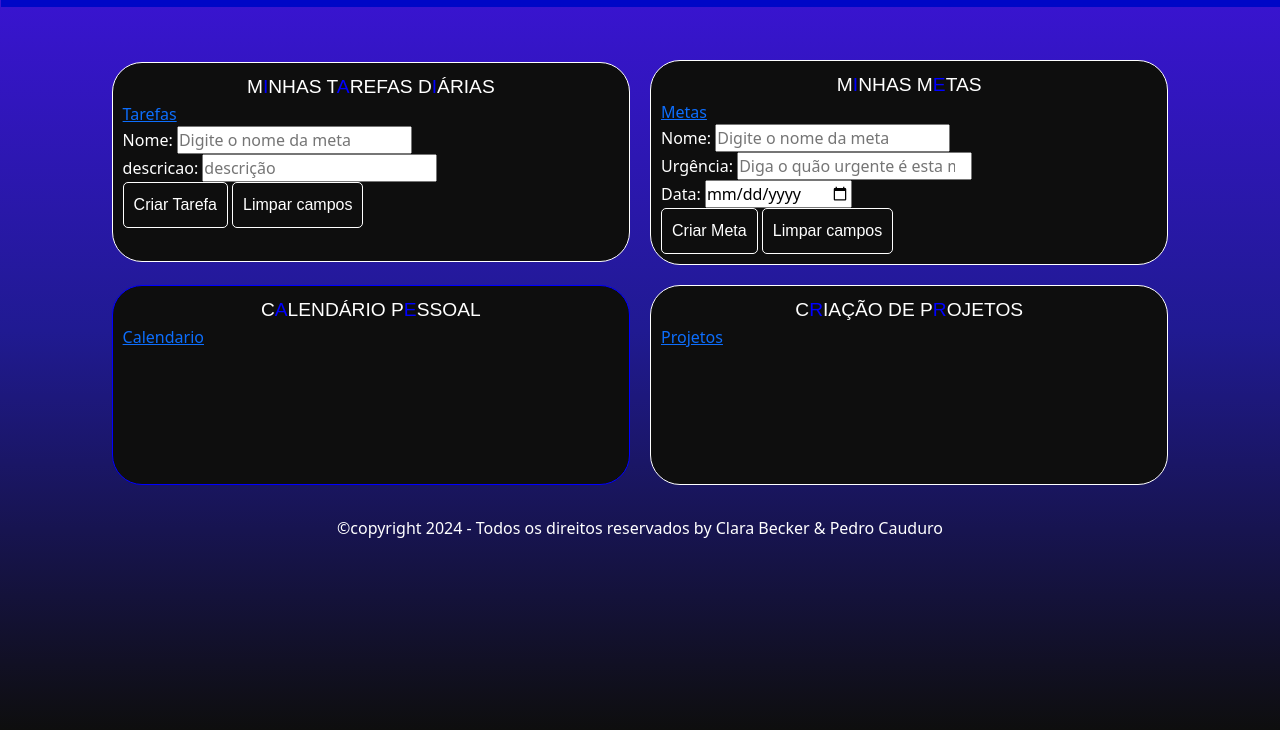
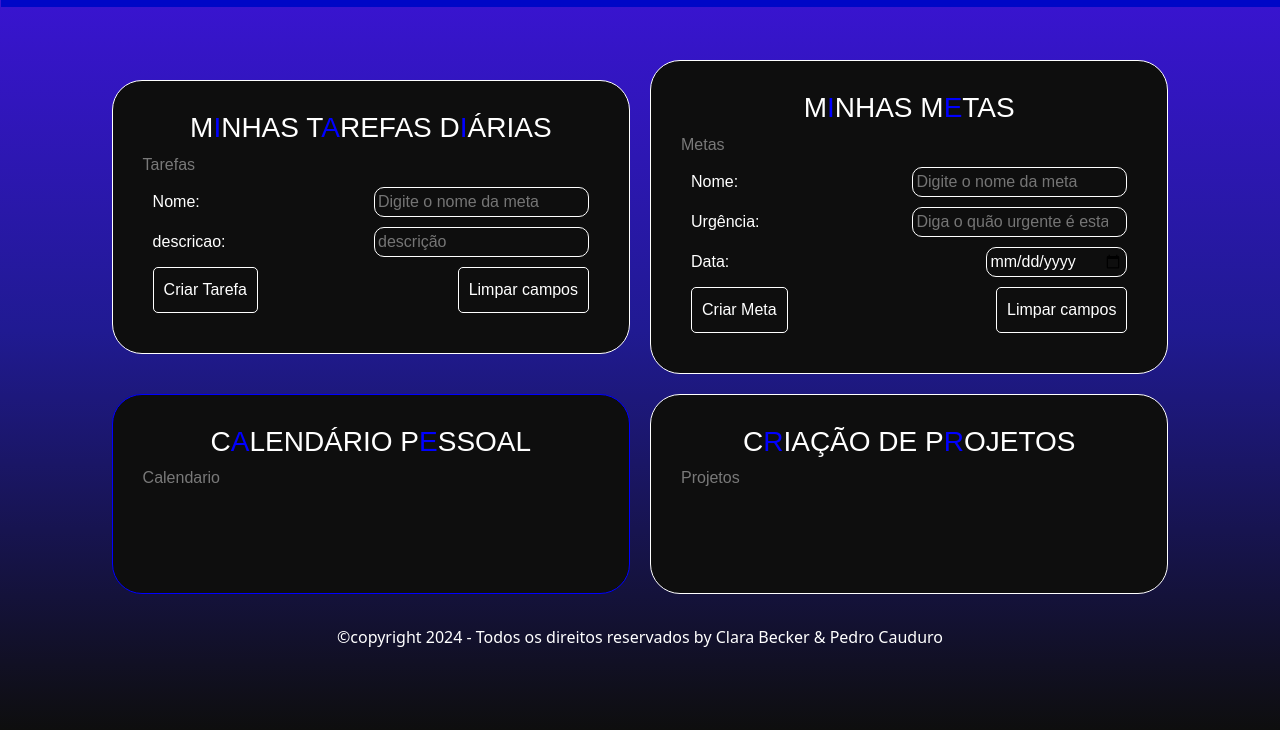
Before and after one commit to PedroRosaC/DY-DSI, a PHP site: page /home.php in a window 1280 px wide. Shown: the part 70-800 px from the top of the page. Run offline with PHP 8.4, Linux system fonts and the light colour scheme; the visitor is signed in with stand-in values (Sample User, id 1).

Commit message:
Details and complements

```diff
--- a/cadastro.php
+++ b/cadastro.php
@@ -2,14 +2,13 @@
 <html lang="en">
 
 <head>
+
     <link rel="stylesheet" href="css/login.css">
     <link rel="icon" type="image/x-icon" href="resources/img/favicon.png">
     <meta charset="UTF-8">
     <meta name="viewport" content="width=device-width, initial-scale=1.0">
     <title>DYSCIPLINE</title>
-
-    <link href="resources/css/bootstrap.min.css" rel="stylesheet">
-    <script src="resources/js/bootstrap.bundle.min.js"></script>
+    <link rel="stylesheet" href="resources/css/login.css">
 
 </head>
 <body>
--- a/home.php
+++ b/home.php
@@ -6,8 +6,8 @@ require_once 'controller/autenticationController.php';
 <div class="places">
 
     <div class="place">
-        <p>M<span style="color:blue;">i</span>nhas T<span style="color:blue;">a</span>refas D<span style="color:blue;">i</span>árias</p>
-        <a href="page.php?cod=tasks">Tarefas</a>
+        <h3>M<span style="color:blue;">i</span>nhas T<span style="color:blue;">a</span>refas D<span style="color:blue;">i</span>árias</h3>
+        <a class="link" href="page.php?cod=tasks">Tarefas</a>
         <form method="post" action="controller/tarefasController.php">
             <input type="hidden" name="usuario_id" value="<?php @session_start();
                                                             $_SESSION['id'] ?>"><!--usuairo id -->
@@ -27,8 +27,8 @@ require_once 'controller/autenticationController.php';
         </form>
     </div>
     <div class="place">
-        <p>M<span style="color:blue;">i</span>nhas m<span style="color:blue;">e</span>tas</p>
-        <a href="page.php?cod=goals">Metas</a>
+        <h3>M<span style="color:blue;">i</span>nhas m<span style="color:blue;">e</span>tas</h3>
+        <a class="link" href="page.php?cod=goals">Metas</a>
         <form method="post" action="controller/metasController.php">
             <input type="hidden" name="usuario_id" value="<?php @session_start();
                                                             $_SESSION['id'] ?>"><!--usuairo id -->
@@ -52,12 +52,12 @@ require_once 'controller/autenticationController.php';
         </form>
     </div>
     <div style="border: 1px solid blue;" class="place">
-        <p>C<span style="color:blue;">a</span>lendário P<span style="color:blue;">e</span>ssoal</p>
-        <a href="page.php?cod=calendar">Calendario</a>
+        <h3>C<span style="color:blue;">a</span>lendário P<span style="color:blue;">e</span>ssoal</h3>
+        <a class="link" href="page.php?cod=calendar">Calendario</a>
     </div>
     <div class="place">
-        <p>C<span style="color:blue;">r</span>iação de P<span style="color:blue;">r</span>ojetos</p>
-        <a href="page.php?cod=project">Projetos</a>
+        <h3>C<span style="color:blue;">r</span>iação de P<span style="color:blue;">r</span>ojetos</h3>
+        <a class="link" href="page.php?cod=project">Projetos</a>
     </div>
 </div>
 
--- a/login.php
+++ b/login.php
@@ -7,9 +7,6 @@
     <meta charset="UTF-8">
     <meta name="viewport" content="width=device-width, initial-scale=1.0">
     <title>DYSCIPLINE</title>
-
-    <link href="resources/css/bootstrap.min.css" rel="stylesheet">
-    <script src="resources/js/bootstrap.bundle.min.js"></script>
 
 </head>
 <body>
@@ -40,7 +37,7 @@ if (isset($cod)) {
 }
 ?>
 <div class="container">
-<h1 class="mt-5">L<span style="color:blue;" >o</span>gin</h1>
+<h1>L<span style="color:blue;">o</span>gin</h1>
     <form method="post" action="controller/loginController.php">
         <div class="text">
             <label for="username" class="label">Email</label>
--- a/model/ConexaoMysql.php
+++ b/model/ConexaoMysql.php
@@ -4,7 +4,7 @@ class ConexaoMysql {
     protected $mysqli;
     protected $server = '127.0.0.1'; //Endereço do servidor
     protected $user = 'root'; //Usuario que acessa o banco
-    protected $pass = '202211276024'; //Senha do usuário
+    protected $pass = 'pedropedro01'; //Senha do usuário
     protected $dataBase = 'dyscipline'; //Nome da base de dados
 
     //Informa o TOTAL de qualquer registro afetado (SELECT, INSERT, UPDATE, DELETE) na base. */
--- a/model/tarefasModel.php
+++ b/model/tarefasModel.php
@@ -85,7 +85,7 @@ class tarefaModel
     {
         $con = new ConexaoMysql();
         $con->Conectar();
-        $sql = 'SELECT * FROM tarefas where status= 0;';
+        $sql = 'SELECT * FROM tarefas where status= 0 and usuario_id='.$_SESSION['id'].'';
         $resultList = $con->Consultar($sql);
         $con->Desconectar();
         return $resultList;
@@ -94,7 +94,7 @@ class tarefaModel
     {
         $con = new ConexaoMysql();
         $con->Conectar();
-        $sql = 'SELECT * FROM tarefas where status= 1;';
+        $sql = 'SELECT * FROM tarefas where status= 1 and usuario_id='.$_SESSION['id'].'';
         $resultList = $con->Consultar($sql);
         $con->Desconectar();
         return $resultList;
--- a/resources/css/login.css
+++ b/resources/css/login.css
@@ -92,6 +92,7 @@ h1{
     align-items: center;
 }
 .error{
+    font-family: sans-serif;
     border-radius: 10px;
     margin: 0 auto;
     padding: 10px;
@@ -99,6 +100,7 @@ h1{
     border: 1px solid #af0303;
 }
 .aviso{
+    font-family: sans-serif;
     border-radius: 10px;
     margin: 0 auto;
     padding: 10px;
@@ -106,6 +108,7 @@ h1{
     border: 1px solid #af9503;
 }
 .success{
+    font-family: sans-serif;
     border-radius: 10px;
     margin: 0 auto;
     padding: 10px;
--- a/resources/css/style.css
+++ b/resources/css/style.css
@@ -14,6 +14,38 @@ body{
 
 }
 
+.text{
+    margin: 10px;
+    display: flex;
+    flex-direction: row;
+    justify-content: space-between;
+    align-items: center;
+}
+
+.label{
+    font-family: sans-serif;
+    margin-right: 10px;
+}
+
+.input{
+    color: #ffffff;
+    font-size: medium;
+    font-family: sans-serif;
+    padding: 3px;
+    background-color: transparent;
+    border-radius: 10px;
+    border: 1px solid #ffff;
+    height: 30px;
+}
+
+.link{
+    text-decoration: none;
+    color: #797979;
+    font-style: none;
+    font-family: sans-serif;
+}
+
+
 .header{
     display: flex;
     font-size: larger;
@@ -29,7 +61,6 @@ body{
     width: 80%;
     display: flex;
     justify-content: space-between;
-
 }
 .content-header .link{
     text-decoration: none;
@@ -53,6 +84,7 @@ body{
     justify-content:  center;
 }
 .place{
+
     display: flex;
     flex-direction: column;
     color: #ffffff;
@@ -61,14 +93,14 @@ body{
     width: 45%;
     min-height: 200px;
     border-radius: 30px;
-    padding: 10px;
+    padding: 30px;
     border: 1px solid white;
 }
-.place p{
+h3{
     text-transform: uppercase;
     font-size: larger;
     font-family: sans-serif;
-    margin: 0 auto;
+    margin: 5px auto;
 }
 
 .page{
@@ -86,22 +118,15 @@ body{
 
 }
 
-.page span{
+p{
     font-size: medium;
     font-family: sans-serif;
-    margin: 0 auto;
-}
-
-.page p{
-    text-transform: uppercase;
-    font-size: larger;
-    font-family: sans-serif;
-    margin: 0 auto;
+    margin: 5px;
 }
 .goals{
     width: 100%;
     display: flex;
-    flex-direction: row;
+    flex-direction: column;
     align-items: center;
     justify-content: space-around;
 }
@@ -126,10 +151,21 @@ body{
 
 }
 
-
 .button:hover{
     background-color: white;
     border-radius: 5px;
     color: #000000;
     transition: 0.3s;
 }
+
+.lato-light {
+    font-family: "Lato", sans-serif;
+    font-weight: 300;
+    font-style: normal;
+  }
+
+  .lato-regular {
+    font-family: "Lato", sans-serif;
+    font-weight: 400;
+    font-style: normal;
+  }
--- a/shared/header.php
+++ b/shared/header.php
@@ -2,6 +2,11 @@
 <html lang="en">
 
 <head>
+    <link rel="preconnect" href="https://fonts.googleapis.com">
+    <link rel="preconnect" href="https://fonts.gstatic.com" crossorigin>
+    <link href="https://fonts.googleapis.com/css2?family=Lato:ital,wght@0,100;0,300;0,400;0,700;0,900;1,100;1,300;1,400;1,700;1,900&display=swap" rel="stylesheet">
+
+
     <link rel="stylesheet" href="resources/css/style.css">
     <link rel="icon" type="image/x-icon" href="resources/img/favicon.png">
     <meta charset="UTF-8">
@@ -88,7 +93,7 @@
 <body>
     <div class="header">
         <div class="content-header">
-            <a href="home.php" class="link">D<span style="color:blue;">Y</span>SCIPLINE</a>
+            <a href="home.php" class="link lato-light">D<span style="color:blue;">Y</span>SCIPLINE</a>
             <a href="home.php" class="link">Página Inicial</a>
             <?php
             @session_start();
```
Also changed, not shown: model/metasModel.php (+2 -19 lines), page.php (+25 -21 lines).
